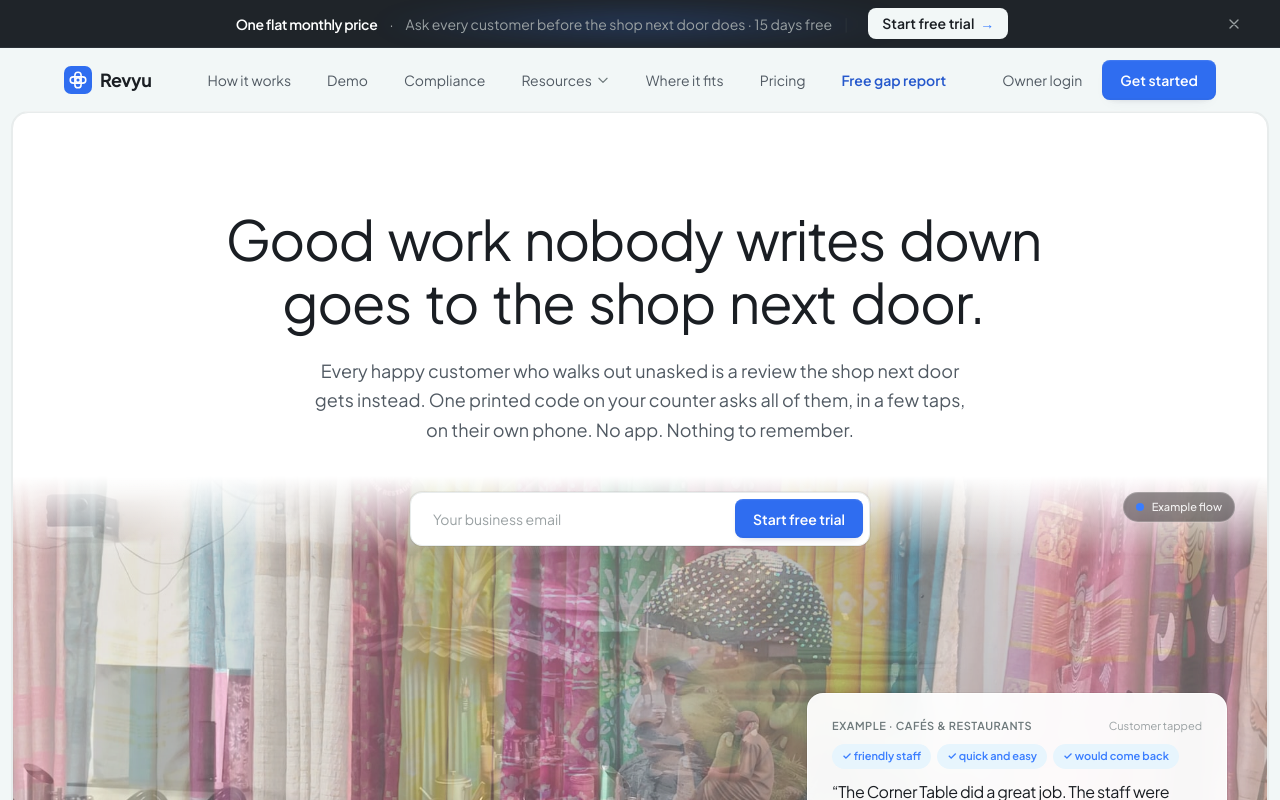
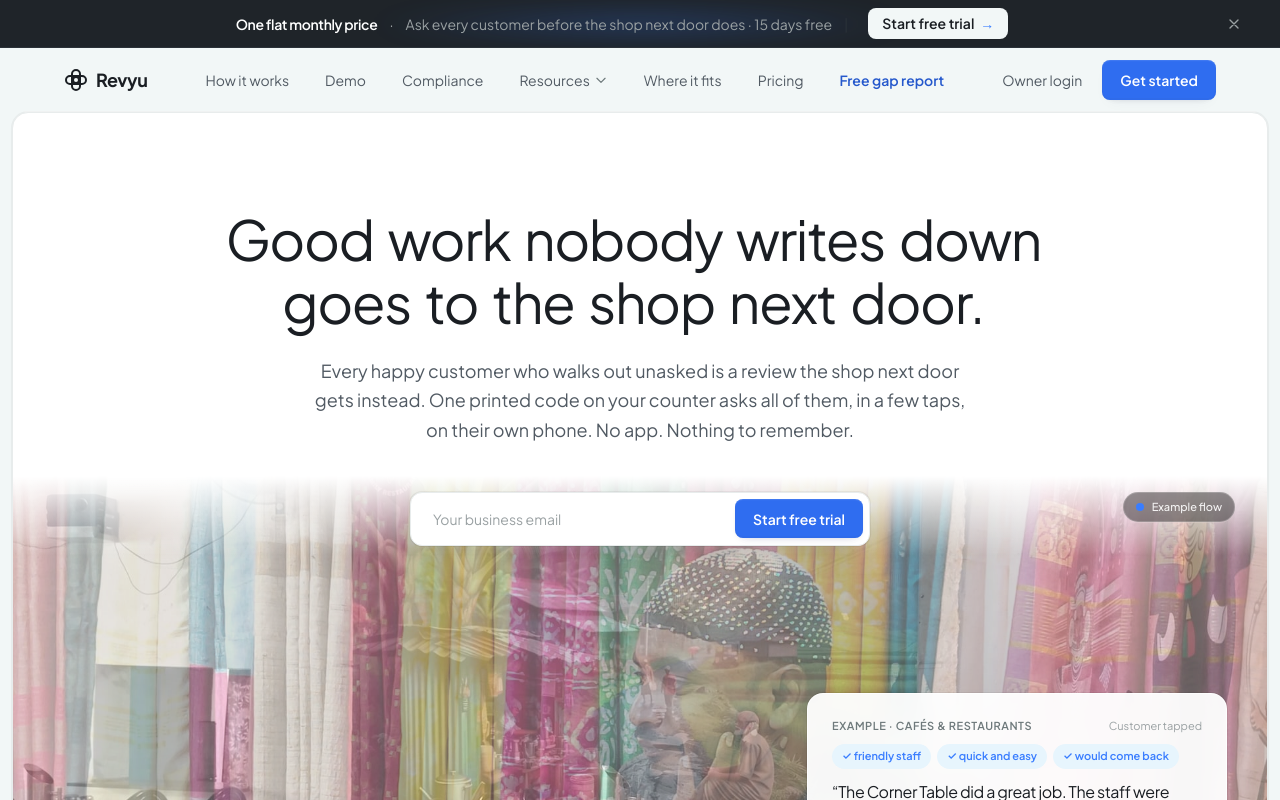
Before and after one commit to sakshammverma/revyu, a Next.js app in the folder frontend/: page / in a window 1280 px wide. Shown: the top 800 px of the page. Built offline with nearby package versions, Linux system fonts and the light colour scheme; no server answers.

Commit message:
fix(brand): plain black logo mark with no background tile
The mark takes the parent's text colour (ink on light pages, white in the dark footer).
Favicon matches. Mark sizes stepped down since the glyph now fills its box.

```diff
--- a/frontend/src/app/(marketing)/admin/layout.tsx
+++ b/frontend/src/app/(marketing)/admin/layout.tsx
@@ -20,7 +20,7 @@ export default function AdminLayout({ children }: { children: React.ReactNode })
     <div className="min-h-screen bg-bg">
       <nav aria-label="Admin" className="bg-sheet border-b border-line">
         <div className="max-w-5xl mx-auto px-3 sm:px-8 h-14 flex items-center gap-1 overflow-x-auto">
-          <Logo label="Revyu Admin" className="text-ink mr-3 shrink-0" markClassName="w-6 h-6" />
+          <Logo label="Revyu Admin" className="text-ink mr-3 shrink-0" markClassName="w-5 h-5" />
           {LINKS.map((l) => (
             <Link
               key={l.href}
--- a/frontend/src/app/(owner)/app/login/page.tsx
+++ b/frontend/src/app/(owner)/app/login/page.tsx
@@ -94,7 +94,7 @@ function LoginForm() {
     <main className="min-h-screen flex items-center justify-center px-4 py-10 bg-bg">
       <div className="v2-sheet border border-line max-w-sm w-full p-6 sm:p-8">
         <Link href="/" className="text-ink flex mb-6 pb-5 border-b border-line">
-          <Logo className="text-xl" markClassName="w-7 h-7" />
+          <Logo className="text-xl" markClassName="w-6 h-6" />
         </Link>
 
         {step === "email" ? (
--- a/frontend/src/app/not-found.tsx
+++ b/frontend/src/app/not-found.tsx
@@ -9,7 +9,7 @@ export default function NotFound() {
   return (
     <main className="min-h-screen bg-bg flex items-center justify-center px-4 py-10">
       <div className="v2-sheet border border-line w-full max-w-md p-8 text-center">
-        <Logo className="text-lg text-ink" markClassName="w-7 h-7" />
+        <Logo className="text-lg text-ink" markClassName="w-6 h-6" />
         <p className="text-xs font-semibold uppercase tracking-wider text-text-2 mt-4">404</p>
         <h1 className="font-display text-2xl text-ink mt-2">We can&rsquo;t find that page</h1>
         <p className="text-sm text-text-2 mt-2">The link may be old or mistyped.</p>
--- a/frontend/src/app/r/[slug]/not-found.tsx
+++ b/frontend/src/app/r/[slug]/not-found.tsx
@@ -6,7 +6,7 @@ export default function FlowNotFound() {
   return (
     <div className="min-h-screen bg-bg flex items-start sm:items-center justify-center px-3 pt-8">
       <div className="v2-sheet border border-line w-full max-w-md p-8 text-center">
-        <Logo className="text-lg text-ink" markClassName="w-7 h-7" />
+        <Logo className="text-lg text-ink" markClassName="w-6 h-6" />
         <h1 className="font-display text-2xl text-ink mt-4">We couldn&rsquo;t find that page</h1>
         <p className="text-sm text-text-2 mt-2">
           This QR code may have been mistyped or is no longer in use. Please ask the business for their current code.
--- a/frontend/src/components/chrome/Footer.tsx
+++ b/frontend/src/components/chrome/Footer.tsx
@@ -21,7 +21,7 @@ export function Footer() {
               <Link href="/" className="inline-flex items-center gap-2 mb-4 group">
                 <Logo
                   className="text-2xl text-white"
-                  markClassName="w-8 h-8 transition-transform group-hover:scale-105"
+                  markClassName="w-7 h-7 transition-transform group-hover:scale-105"
                 />
               </Link>
 
--- a/frontend/src/components/chrome/Header.tsx
+++ b/frontend/src/components/chrome/Header.tsx
@@ -53,7 +53,7 @@ export function Header() {
           >
             <Logo
               className="text-lg text-[#1a1e23]"
-              markClassName="w-7 h-7 transition-transform group-hover:scale-105"
+              markClassName="w-6 h-6 transition-transform group-hover:scale-105"
             />
           </Link>
 
--- a/frontend/src/components/portal/AppShell.tsx
+++ b/frontend/src/components/portal/AppShell.tsx
@@ -44,7 +44,7 @@ export function AppShell({ children }: { children: ReactNode }) {
       {/* Desktop sidebar */}
       <aside className="hidden lg:flex w-60 shrink-0 flex-col bg-sheet border-r border-line sticky top-0 h-screen">
         <Link href="/" className="px-5 h-16 flex items-center text-ink">
-          <Logo className="text-xl" markClassName="w-7 h-7" />
+          <Logo className="text-xl" markClassName="w-6 h-6" />
         </Link>
         <nav aria-label="Main" className="flex-1 px-3 py-2 flex flex-col gap-1">
           {NAV.map((n) => {
@@ -87,7 +87,7 @@ export function AppShell({ children }: { children: ReactNode }) {
           <div className="max-w-5xl mx-auto px-4 sm:px-6 h-14 lg:h-16 flex items-center justify-between gap-3">
             <div className="flex items-center gap-3 min-w-0">
               <Link href="/" className="lg:hidden text-ink shrink-0">
-                <Logo className="text-lg" markClassName="w-7 h-7" />
+                <Logo className="text-lg" markClassName="w-6 h-6" />
               </Link>
               <span className="lg:hidden text-line-strong">/</span>
               <span className="text-sm font-semibold text-ink truncate">{outlet.business_name}</span>
--- a/frontend/src/components/ui/Logo.tsx
+++ b/frontend/src/components/ui/Logo.tsx
@@ -1,21 +1,18 @@
-// The Revyu brand mark (blue tile, two crossed rounded bars around a centre ring in white) and wordmark.
+// The Revyu brand mark (two crossed rounded bars around a centre ring, no background) and wordmark.
 // One source for the navbar, footer, portal, admin and standalone pages; the favicon
 // in src/app/icon.svg draws the same paths, so keep them in sync.
 
 export function LogoMark({ className = "w-5 h-5" }: { className?: string }) {
   return (
-    <svg className={className} viewBox="0 0 24 24" aria-hidden>
-      <rect width="24" height="24" rx="6" fill="var(--accent)" />
-      <g transform="translate(4 4) scale(0.667)" fill="none" stroke="#fff" strokeWidth="2">
-        <circle cx="12" cy="12" r="3" />
-        <path d="M12 2a4 4 0 0 0-4 4v12a4 4 0 0 0 8 0V6a4 4 0 0 0-4-4z" />
-        <path d="M22 12a4 4 0 0 0-4-4H6a4 4 0 0 0 0 8h12a4 4 0 0 0 4-4z" />
-      </g>
+    <svg className={className} viewBox="0 0 24 24" fill="none" stroke="currentColor" strokeWidth="2" aria-hidden>
+      <circle cx="12" cy="12" r="3" />
+      <path d="M12 2a4 4 0 0 0-4 4v12a4 4 0 0 0 8 0V6a4 4 0 0 0-4-4z" />
+      <path d="M22 12a4 4 0 0 0-4-4H6a4 4 0 0 0 0 8h12a4 4 0 0 0 4-4z" />
     </svg>
   );
 }
 
-/** Mark + "Revyu". Colour comes from the parent's text colour; `markClassName` sizes the mark. */
+/** Mark + "Revyu". Mark and text take the parent's text colour (black on light pages); `markClassName` sizes the mark. */
 export function Logo({
   className = "",
   markClassName = "w-5 h-5",
```
Also changed, not shown: frontend/src/app/icon.svg.
